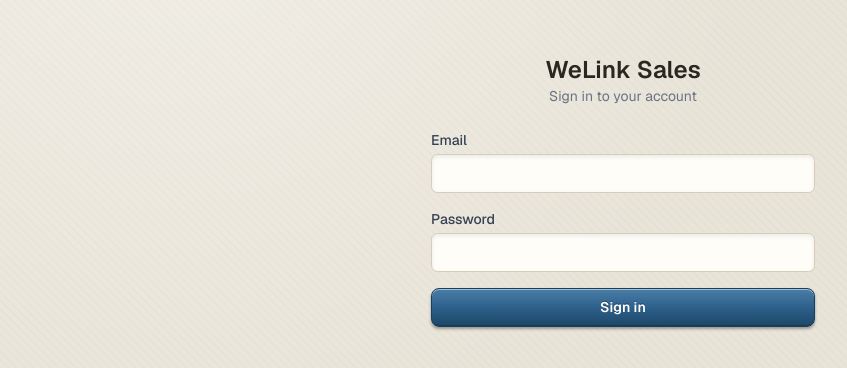
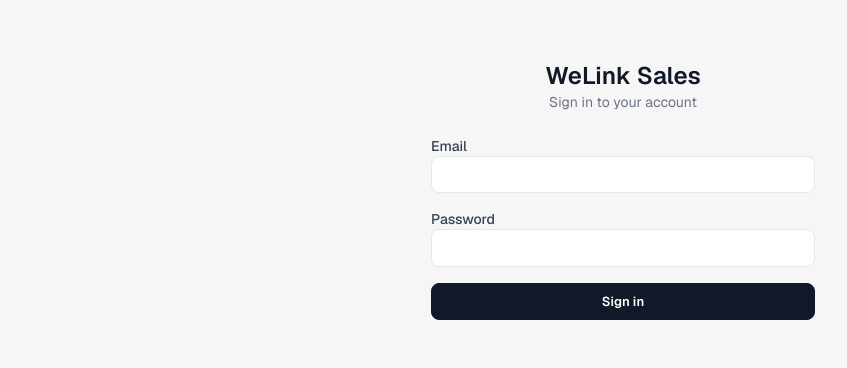
Before and after one commit to venus1344/lr-sales, a Next.js app: page /signin in a window 1280 px wide. Shown: the part 210-578 px from the top of the page, without its empty margins (17-864 px from the left). Built offline with nearby package versions, Linux system fonts and the light colour scheme; no server answers.

Commit message:
feat(ui): restyle to minimal ERPNext-style design system

```diff
--- a/app/globals.css
+++ b/app/globals.css
@@ -1,13 +1,11 @@
 @import "tailwindcss";
 
 :root {
-  --sk-bg: #e9e4d8;
-  --sk-card: #fbf8f1;
-  --sk-card-end: #f4efe4;
-  --sk-border: #d5ccba;
-  --sk-accent: #2c5f8a;
-  --sk-accent-end: #1e4767;
-  --sk-ink: #2a2620;
+  --bg: #f6f6f7;
+  --card: #ffffff;
+  --border: #e5e7eb;
+  --ink: #111827;
+  --muted: #6b7280;
 }
 
 @theme inline {
@@ -16,148 +14,125 @@
 }
 
 body {
-  min-height: 100vh;
-  color: var(--sk-ink);
-  background-color: var(--sk-bg);
-  background-image:
-    radial-gradient(circle at 15% 10%, rgba(255, 255, 255, 0.4), transparent 45%),
-    repeating-linear-gradient(45deg, rgba(0, 0, 0, 0.015) 0 2px, transparent 2px 6px),
-    repeating-linear-gradient(-45deg, rgba(255, 255, 255, 0.02) 0 2px, transparent 2px 6px);
+  background: var(--bg);
+  color: var(--ink);
   font-family: var(--font-geist-sans), ui-sans-serif, system-ui, sans-serif;
 }
 
-/* Glossy, raised primary button */
+/* Card */
+.sk-card {
+  background: var(--card);
+  border: 1px solid var(--border);
+  border-radius: 0.875rem;
+  box-shadow: 0 1px 2px rgba(17, 24, 39, 0.04);
+}
+
+/* Primary button (flat, dark) */
 .sk-btn {
   display: inline-flex;
   align-items: center;
   justify-content: center;
   border-radius: 0.5rem;
-  padding: 0.5rem 1rem;
-  font-size: 0.875rem;
+  padding: 0.5rem 0.875rem;
+  font-size: 0.8125rem;
   font-weight: 600;
-  color: #fff;
-  text-shadow: 0 -1px 0 rgba(0, 0, 0, 0.35);
-  background: linear-gradient(to bottom, #4a7ea6, var(--sk-accent) 52%, var(--sk-accent-end));
-  border: 1px solid #16405f;
-  box-shadow:
-    0 2px 3px rgba(0, 0, 0, 0.35),
-    inset 0 1px 0 rgba(255, 255, 255, 0.5),
-    inset 0 -1px 0 rgba(0, 0, 0, 0.18);
-  transition: filter 0.12s ease, transform 0.05s ease;
+  color: #ffffff;
+  background: #111827;
+  border: 1px solid #111827;
   cursor: pointer;
+  transition: background-color 0.12s ease;
 }
 
 .sk-btn:hover {
-  filter: brightness(1.08);
-}
-
-.sk-btn:active {
-  transform: translateY(1px);
-  box-shadow:
-    0 1px 1px rgba(0, 0, 0, 0.3),
-    inset 0 2px 4px rgba(0, 0, 0, 0.35);
+  background: #1f2937;
 }
 
 .sk-btn:disabled {
-  opacity: 0.55;
+  opacity: 0.5;
   cursor: not-allowed;
 }
 
-/* Secondary / ghost button */
+/* Secondary button (outlined) */
 .sk-btn-ghost {
   display: inline-flex;
   align-items: center;
   justify-content: center;
   border-radius: 0.5rem;
-  padding: 0.5rem 1rem;
-  font-size: 0.875rem;
+  padding: 0.5rem 0.875rem;
+  font-size: 0.8125rem;
   font-weight: 600;
-  color: var(--sk-ink);
-  background: linear-gradient(to bottom, #fdfbf6, #efe9dc);
-  border: 1px solid var(--sk-border);
-  box-shadow:
-    0 1px 2px rgba(0, 0, 0, 0.15),
-    inset 0 1px 0 #ffffff;
+  color: var(--ink);
+  background: #ffffff;
+  border: 1px solid var(--border);
   cursor: pointer;
+  transition: background-color 0.12s ease;
 }
 
 .sk-btn-ghost:hover {
-  filter: brightness(1.03);
+  background: #f9fafb;
 }
 
-.sk-btn-ghost:active {
-  transform: translateY(1px);
-  box-shadow: inset 0 2px 4px rgba(0, 0, 0, 0.15);
-}
-
-/* Recessed input / select / textarea */
+/* Input / select / textarea */
 .sk-input {
   width: 100%;
-  margin-top: 0.25rem;
-  border-radius: 0.4rem;
-  border: 1px solid var(--sk-border);
-  background: #fffdf8;
+  border-radius: 0.5rem;
+  border: 1px solid var(--border);
+  background: #ffffff;
   padding: 0.5rem 0.75rem;
-  font-size: 0.875rem;
-  color: var(--sk-ink);
-  box-shadow: inset 0 2px 4px rgba(0, 0, 0, 0.08);
+  font-size: 0.8125rem;
+  color: var(--ink);
 }
 
 .sk-input:focus {
   outline: none;
-  border-color: var(--sk-accent);
-  box-shadow:
-    inset 0 2px 4px rgba(0, 0, 0, 0.08),
-    0 0 0 3px rgba(44, 95, 138, 0.22);
+  border-color: #9ca3af;
+  box-shadow: 0 0 0 3px rgba(17, 24, 39, 0.06);
 }
 
-/* Raised paper panel */
-.sk-card {
-  background: linear-gradient(to bottom, var(--sk-card), var(--sk-card-end));
-  border: 1px solid var(--sk-border);
-  border-radius: 0.625rem;
-  box-shadow:
-    0 4px 10px rgba(0, 0, 0, 0.13),
-    inset 0 1px 0 #ffffff;
+/* Table header */
+.sk-table-head {
+  background: #f9fafb;
+  color: var(--muted);
+  border-bottom: 1px solid var(--border);
 }
 
 /* Status badge */
 .sk-badge {
-  display: inline-block;
+  display: inline-flex;
+  align-items: center;
   border-radius: 9999px;
-  padding: 0.125rem 0.625rem;
+  padding: 0.125rem 0.5rem;
   font-size: 0.75rem;
   font-weight: 600;
-  text-shadow: 0 1px 0 rgba(255, 255, 255, 0.5);
 }
 
 .sk-badge-on {
-  background: linear-gradient(to bottom, #cfe8cf, #9ccc9c);
-  border: 1px solid #6f9c6f;
-  color: #1c4b1c;
+  background: #dcfce7;
+  color: #166534;
 }
 
 .sk-badge-off {
-  background: linear-gradient(to bottom, #e8e2d6, #cfc6b2);
-  border: 1px solid #a89d85;
-  color: #5a5140;
+  background: #f3f4f6;
+  color: #6b7280;
 }
 
-/* Table header */
-.sk-table-head {
-  background: linear-gradient(to bottom, #f2ecdf, #e5ddcb);
-  border-bottom: 1px solid var(--sk-border);
+/* Table-action links */
+.sk-link {
+  color: var(--ink);
+  font-weight: 600;
+  text-decoration: none;
 }
 
-/* Subtle underlined links */
-.sk-link {
-  color: var(--sk-accent);
+.sk-link:hover {
   text-decoration: underline;
-  text-underline-offset: 2px;
 }
 
 .sk-link-danger {
-  color: #a33;
+  color: #dc2626;
+  font-weight: 600;
+  text-decoration: none;
+}
+
+.sk-link-danger:hover {
   text-decoration: underline;
-  text-underline-offset: 2px;
 }
```
